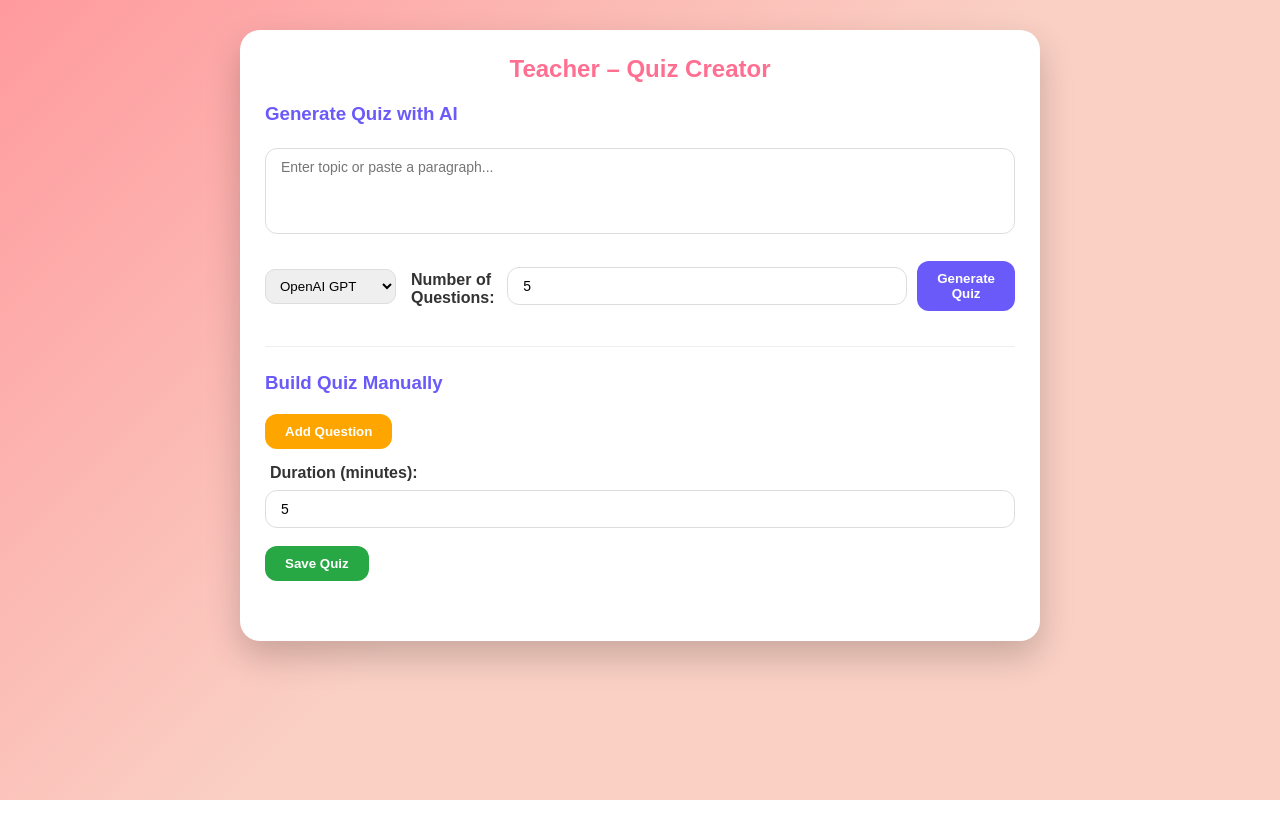
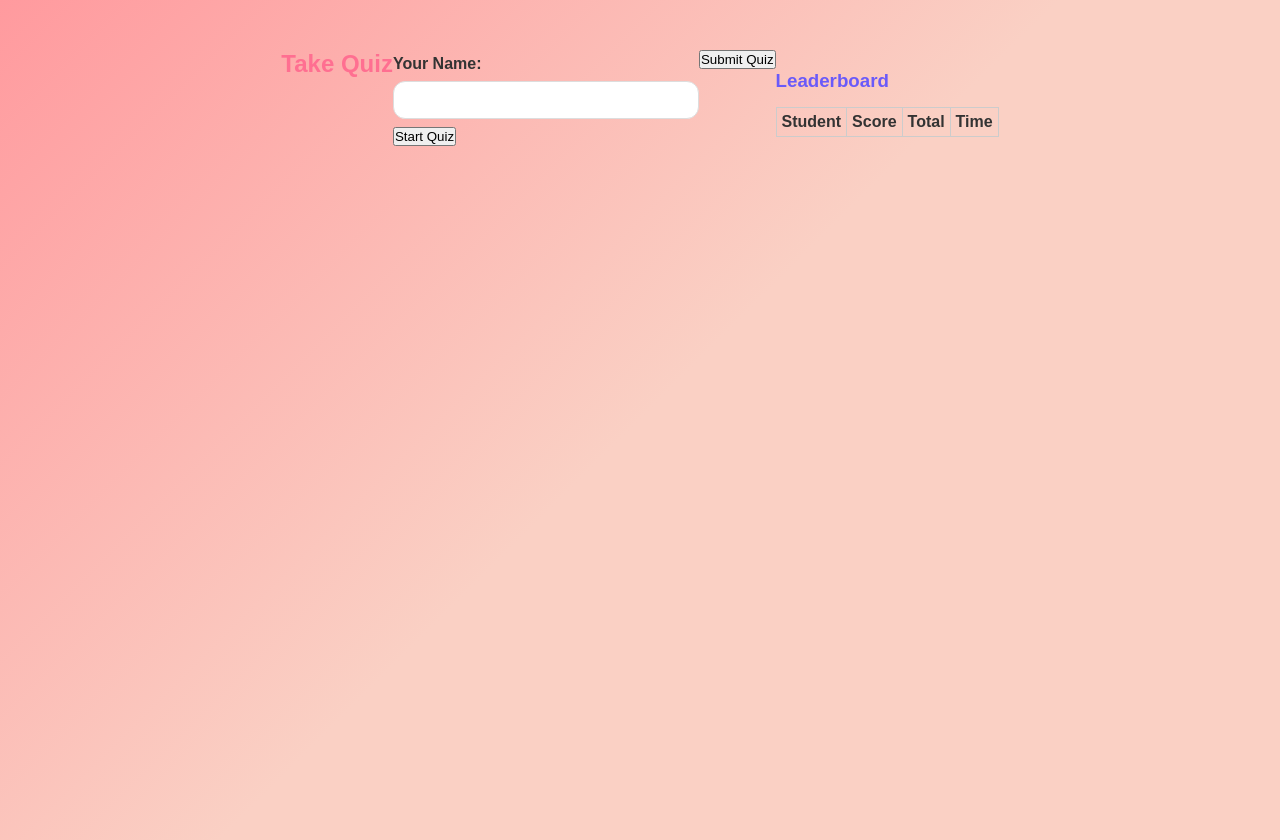
Before and after one commit to adityapratap1905/quiz-creator, a Flask app: page /creator in a window 1280 px wide. Before the commit the page ends 800 px from the top, so only its background shows below. Run offline with Flask 3, Linux system fonts and the light colour scheme; lists and menus that the app fills with data are empty.

```diff
--- a/app.py
+++ b/app.py
@@ -119,10 +119,9 @@ Output strictly as a JSON array with each question like this:
     for q in quiz_data:
         q.setdefault("question", "")
         opts = q.get("options", [])
-        q["options"] = (opts + ["", "", "", ""])[:4]  # always 4 options
+        q["options"] = (opts + ["", "", "", ""])[:4]
         q.setdefault("answer", "")
 
-    # If AI failed completely, fallback to single empty question
     if not quiz_data:
         quiz_data = [{"question": quiz_text or "", "options": ["", "", "", ""], "answer": ""}]
 
@@ -187,8 +186,8 @@ def start_quiz():
         results.append({
             "student": student,
             "quiz_id": quiz_id,
-            "score": None,
-            "total": None,
+            "score": 0,
+            "total": len(quiz_data.get("questions", [])),
             "start_time": start_time,
             "timestamp": None
         })
@@ -206,24 +205,30 @@ def submit_quiz():
     data = request.json
     quiz_id = data.get("quiz_id")
     student = data.get("student")
+    student_answers = data.get("answers", [])
 
     if os.path.exists(DATA_FILE):
         with open(DATA_FILE, 'r') as f:
             quiz_data = json.load(f)
             questions = quiz_data.get("questions", [])
     else:
-        questions = []
+        return jsonify({"error": "Quiz not found"}), 404
 
-    score = sum(
-        1 for i, q in enumerate(questions)
-        if i < len(data["answers"]) and q.get("answer", "").strip().lower() == data["answers"][i].strip().lower()
-    )
+    # Calculate score
+    score = 0
+    for i, q in enumerate(questions):
+        correct_answer = q.get("answer", "").strip().lower()
+        submitted_answer = student_answers[i].strip().lower() if i < len(student_answers) else ""
+        if correct_answer and correct_answer == submitted_answer:
+            score += 1
+
     total = len(questions)
 
+    # Save results
     os.makedirs(os.path.dirname(RESULT_FILE), exist_ok=True)
     results = []
     if os.path.exists(RESULT_FILE):
-        with open(RESULT_FILE) as f:
+        with open(RESULT_FILE, "r") as f:
             results = json.load(f)
 
     updated = False
@@ -257,12 +262,13 @@ def leaderboard():
         else:
             results = []
 
+        # Ensure numeric score
         for r in results:
-            r["score"] = r.get("score") or 0
-            r["total"] = r.get("total") or "?"
-            r["timestamp"] = r.get("timestamp") or ""
-            r["quiz_id"] = r.get("quiz_id") or "default"
+            r["score"] = int(r.get("score", 0))
+            r["total"] = int(r.get("total", 0))
+            r["timestamp"] = r.get("timestamp", "")
 
+        # Show latest quiz leaderboard
         latest_quiz_id = results[-1]["quiz_id"] if results else None
         if latest_quiz_id:
             results = [r for r in results if r.get("quiz_id") == latest_quiz_id]
@@ -274,8 +280,5 @@ def leaderboard():
 
     return render_template("leaderboard.html", results=results)
 
-# --------------------------
-# Run app
-# --------------------------
 if __name__ == '__main__':
     app.run(debug=True)
--- a/templates/index.html
+++ b/templates/index.html
@@ -2,142 +2,135 @@
 <html lang="en">
 <head>
   <meta charset="UTF-8">
-  <title>Quiz Creator Dashboard</title>
-  <link rel="stylesheet" href="static/css/style.css">
+  <title>Take Quiz</title>
+  <link rel="stylesheet" href="/static/css/style.css">
   <style>
+    body { font-family: Arial, sans-serif; margin: 20px; }
     .question { border: 1px solid #ccc; padding: 10px; margin-bottom: 10px; border-radius: 5px; }
-    .question label { display: block; margin-top: 5px; font-weight: bold; }
-    .opt, .qText, .ans { width: 95%; margin-top: 3px; padding: 5px; }
-    .ai-actions label, .duration label { margin-left: 5px; font-weight: bold; }
+    .question p { font-weight: bold; }
+    .options label { display: block; margin-top: 5px; cursor: pointer; }
+    #timer { font-size: 18px; font-weight: bold; margin-bottom: 10px; }
+    #leaderboard { margin-top: 20px; }
+    #leaderboard table { width: 100%; border-collapse: collapse; }
+    #leaderboard th, #leaderboard td { border: 1px solid #ccc; padding: 5px; text-align: center; }
   </style>
 </head>
 <body>
-  <div class="container">
-    <h2>Teacher – Quiz Creator</h2>
+  <h2>Take Quiz</h2>
 
-    <!-- AI Quiz Generator -->
-    <div class="section">
-      <h3>Generate Quiz with AI</h3>
-      <textarea id="aiPrompt" placeholder="Enter topic or paste a paragraph..." rows="4" style="width:100%;"></textarea>
-      <div class="ai-actions" style="margin-top:10px;">
-        <select id="aiChoice">
-          <option value="openai">OpenAI GPT</option>
-          <option value="gemini">Google Gemini</option>
-        </select>
-        <label>Number of Questions:</label>
-        <input type="number" id="numQuestions" value="5" min="1" max="50">
-        <button class="btn ai-generate" onclick="generateQuiz()">Generate Quiz</button>
-      </div>
-      <div id="aiStatus" class="status" style="margin-top:5px;color:green;"></div>
+  <div>
+    <label>Your Name: <input type="text" id="studentName"></label>
+    <button onclick="startQuiz()">Start Quiz</button>
   </div>
 
-    <hr>
+  <div id="timer"></div>
+  <form id="quizForm"></form>
+  <button onclick="submitQuiz()">Submit Quiz</button>
 
-    <!-- Manual Quiz Builder -->
-    <div class="section">
-      <h3>Build Quiz Manually</h3>
-      <div id="questions"></div>
-      <button class="btn add-q" onclick="addQuestion()">Add Question</button>
-      <div class="duration" style="margin-top:10px;">
-        <label>Duration (minutes):</label>
-        <input type="number" id="duration" value="5" min="1">
-      </div>
-      <button class="btn save" onclick="saveQuiz()" style="margin-top:10px;">Save Quiz</button>
-    </div>
+  <div id="leaderboard">
+    <h3>Leaderboard</h3>
+    <table>
+      <thead>
+        <tr><th>Student</th><th>Score</th><th>Total</th><th>Time</th></tr>
+      </thead>
+      <tbody id="leaderboardBody"></tbody>
+    </table>
   </div>
 
 <script>
-    const questionsDiv = document.getElementById("questions");
+let quizId = null;
+let timerInterval;
 
-    // Escape HTML special characters
-    function escapeHTML(text) {
-      return text.replace(/&/g, "&amp;")
-                 .replace(/</g, "&lt;")
-                 .replace(/>/g, "&gt;")
-                 .replace(/"/g, "&quot;")
-                 .replace(/'/g, "&#039;");
+async function startQuiz() {
+  const studentName = document.getElementById("studentName").value.trim();
+  if (!studentName) { alert("Enter your name!"); return; }
+
+  const res = await fetch("/start_quiz", {
+    method: "POST",
+    headers: { "Content-Type": "application/json" },
+    body: JSON.stringify({ student: studentName })
+  });
+  const data = await res.json();
+  quizId = data.quiz_id;
+
+  loadQuestions();
+  startTimer(data.duration);
+  loadLeaderboard();
 }
 
-    function addQuestion(q = null) {
+async function loadQuestions() {
+  const res = await fetch("/get_questions");
+  const questions = await res.json();
+
+  const quizForm = document.getElementById("quizForm");
+  quizForm.innerHTML = "";
+
+  questions.forEach((q, idx) => {
     const div = document.createElement("div");
     div.className = "question";
+    div.dataset.index = idx;
 
-      const options = q && Array.isArray(q.options) ? q.options : ["", "", "", ""];
-      const questionText = q && q.question ? q.question : "";
-      const answerText = q && q.answer ? q.answer : "";
-
-      div.innerHTML = `
-        <label>Question:</label>
-        <input type="text" class="qText" value="${escapeHTML(questionText)}">
-
-        <label>Options:</label>
-        <input type="text" class="opt" value="${escapeHTML(options[0])}">
-        <input type="text" class="opt" value="${escapeHTML(options[1])}">
-        <input type="text" class="opt" value="${escapeHTML(options[2])}">
-        <input type="text" class="opt" value="${escapeHTML(options[3])}">
-
-        <label>Answer:</label>
-        <input type="text" class="ans" value="${escapeHTML(answerText)}">
-      `;
-      questionsDiv.appendChild(div);
+    let html = `<p>${idx + 1}. ${q.question}</p><div class="options">`;
+    q.options.forEach(opt => {
+      html += `<label><input type="radio" name="q${idx}" value="${opt}"> ${opt}</label>`;
+    });
+    html += `</div>`;
+    div.innerHTML = html;
+    quizForm.appendChild(div);
+  });
 }
 
-    async function saveQuiz() {
-      const questions = [];
-      document.querySelectorAll(".question").forEach(div => {
-        const qText = div.querySelector(".qText").value.trim();
-        const options = Array.from(div.querySelectorAll(".opt")).map(i => i.value.trim());
-        const ans = div.querySelector(".ans").value.trim();
-        if (qText) questions.push({ question: qText, options, answer: ans });
+function startTimer(duration) {
+  let time = duration;
+  const timerEl = document.getElementById("timer");
+
+  clearInterval(timerInterval);
+  timerInterval = setInterval(() => {
+    const minutes = Math.floor(time / 60);
+    const seconds = time % 60;
+    timerEl.textContent = `Time Left: ${minutes}:${seconds < 10 ? '0'+seconds : seconds}`;
+    time--;
+
+    if (time < 0) {
+      clearInterval(timerInterval);
+      alert("Time's up! Submitting quiz...");
+      submitQuiz();
+    }
+  }, 1000);
+}
+
+async function submitQuiz() {
+  clearInterval(timerInterval);
+
+  const studentName = document.getElementById("studentName").value.trim();
+  const answers = [];
+
+  document.querySelectorAll(".question").forEach((qDiv, idx) => {
+    const selected = qDiv.querySelector(`input[name="q${idx}"]:checked`);
+    answers.push(selected ? selected.value.trim() : "");
   });
 
-      const duration = parseInt(document.getElementById("duration").value) || 5;
-
-      try {
-        const res = await fetch("/save", {
+  const res = await fetch("/submit_quiz", {
     method: "POST",
     headers: { "Content-Type": "application/json" },
-          body: JSON.stringify({ questions, duration })
-        });
-        const data = await res.json();
-        alert(data.message);
-      } catch (err) {
-        alert("Error saving quiz.");
-      }
-    }
-
-    async function generateQuiz() {
-      const prompt = document.getElementById("aiPrompt").value.trim();
-      const aiChoice = document.getElementById("aiChoice").value;
-      const numQuestions = parseInt(document.getElementById("numQuestions").value) || 5;
-
-      if (!prompt) {
-        alert("Please enter a topic or paragraph!");
-        return;
-      }
-
-      document.getElementById("aiStatus").innerText = "Generating quiz... ⏳";
-
-      try {
-        const res = await fetch("/generate_quiz", {
-          method: "POST",
-          headers: { "Content-Type": "application/json" },
-          body: JSON.stringify({ prompt, ai_choice: aiChoice, num_questions: numQuestions })
+    body: JSON.stringify({ student: studentName, quiz_id: quizId, answers })
   });
 
   const data = await res.json();
-        if (data.error) {
-          document.getElementById("aiStatus").innerText = "Error: " + data.error;
-          return;
+  alert(`You scored ${data.score} out of ${data.total}`);
+  loadLeaderboard();
 }
 
-        document.getElementById("aiStatus").innerText = "Quiz generated ✅";
+async function loadLeaderboard() {
+  const res = await fetch("/leaderboard");
+  const html = await res.text();
 
-        questionsDiv.innerHTML = "";
-        data.quiz.forEach(q => addQuestion(q));
-
-      } catch (err) {
-        document.getElementById("aiStatus").innerText = "Error generating quiz.";
+  // extract table body from rendered leaderboard.html
+  const parser = new DOMParser();
+  const doc = parser.parseFromString(html, 'text/html');
+  const tbody = doc.querySelector("tbody");
+  if (tbody) {
+    document.getElementById("leaderboardBody").innerHTML = tbody.innerHTML;
   }
 }
 </script>
```
Lines whose indentation alone changed are shown as unchanged.
